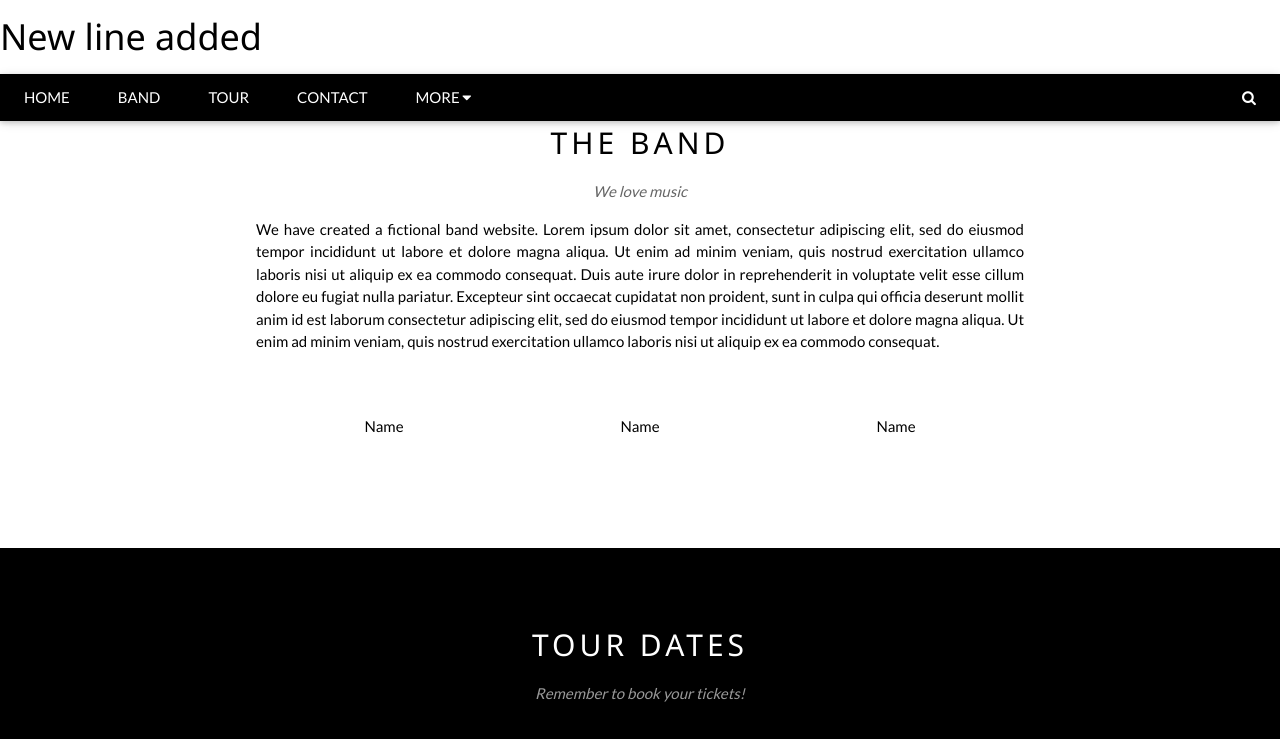
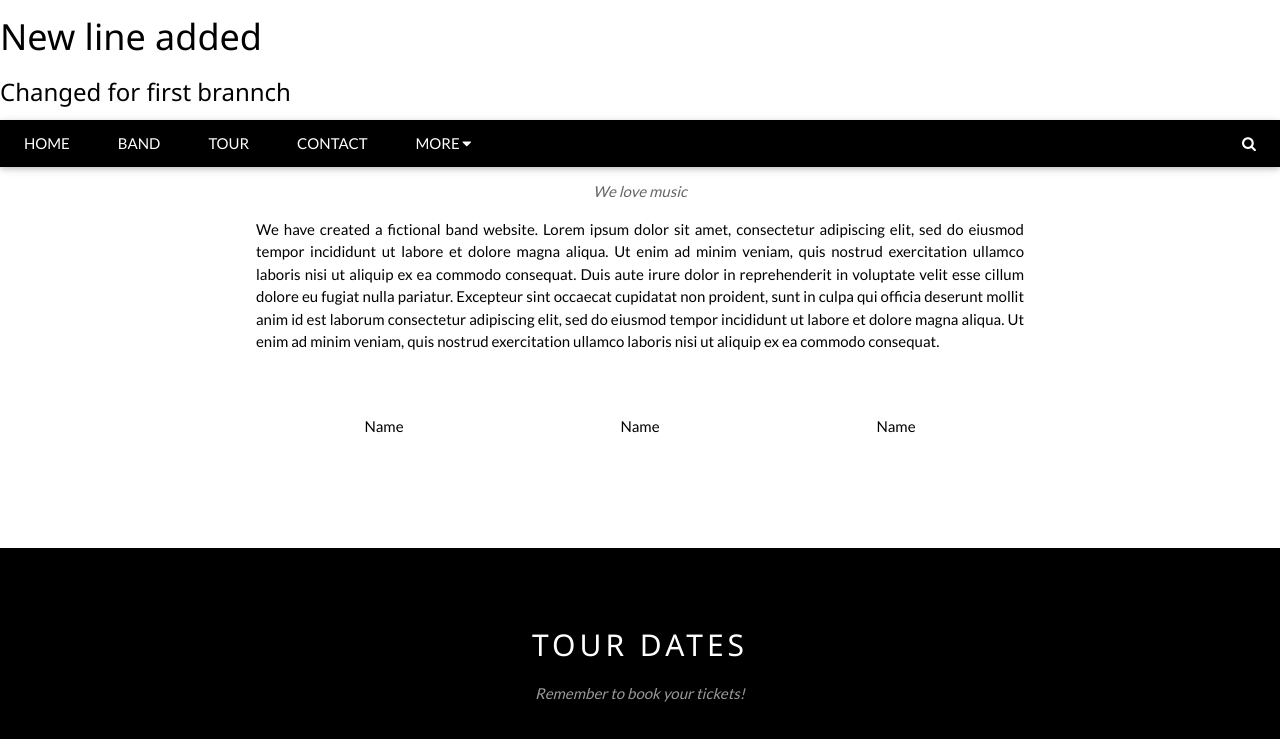
Before and after one commit to inasirraza/gitPractice, a plain HTML site: page index.html in a window 1280 px wide. Shown: the top 739 px of the page. Drawn offline with nearby package versions, Linux system fonts and the light colour scheme.

Commit message:
firstbranch commit

```diff
--- a/index.html
+++ b/index.html
@@ -16,6 +16,7 @@ body {font-family: "Lato", sans-serif}
 
 <div class="w3-top">
   <h1>New line added</h1>
+  <h3>Changed for first brannch</h3>
   <div class="w3-bar w3-black w3-card">
     <a class="w3-bar-item w3-button w3-padding-large w3-hide-medium w3-hide-large w3-right" href="javascript:void(0)" onclick="myFunction()" title="Toggle Navigation Menu"><i class="fa fa-bars"></i></a>
     <a href="#" class="w3-bar-item w3-button w3-padding-large">HOME</a>
```
